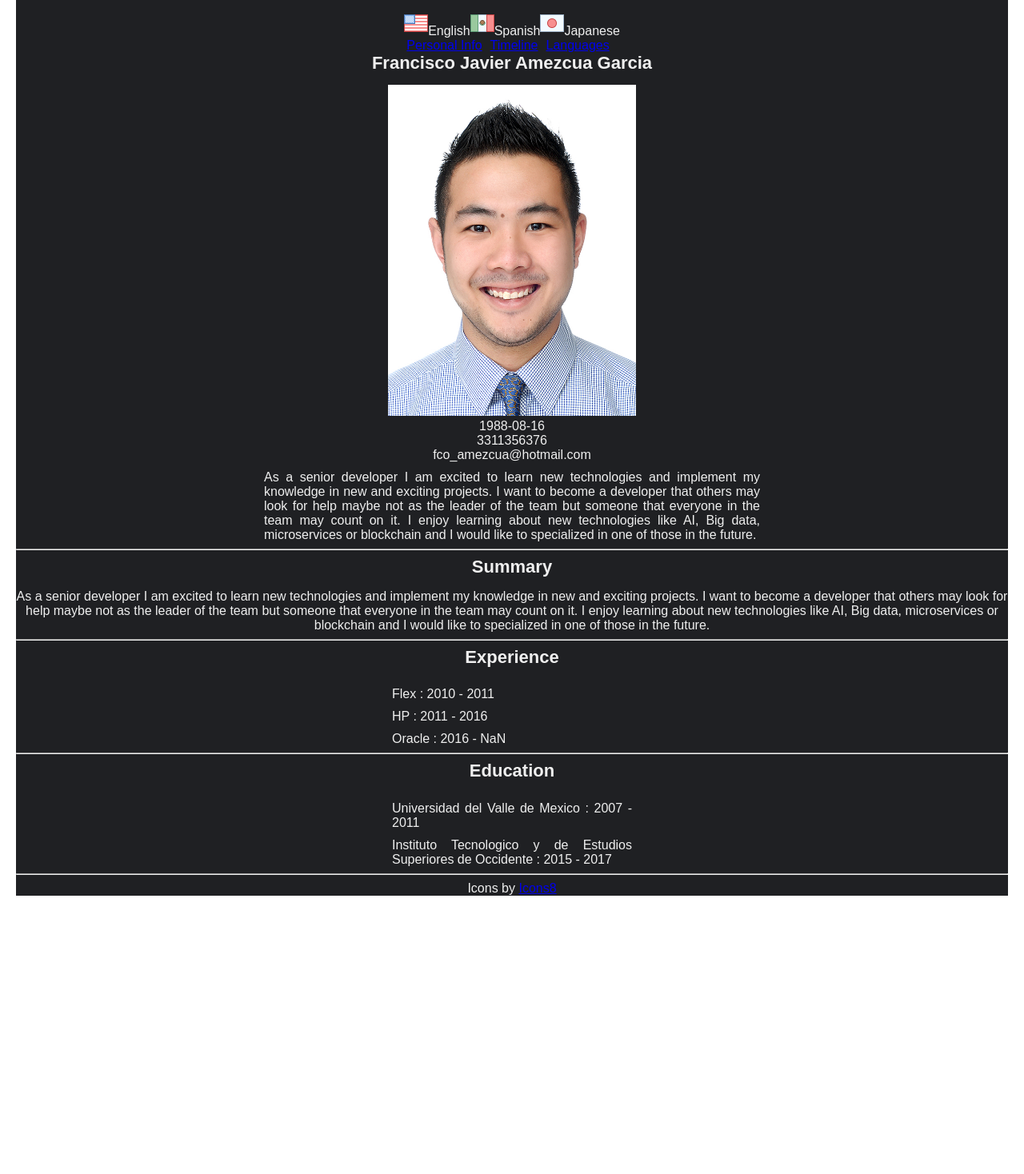
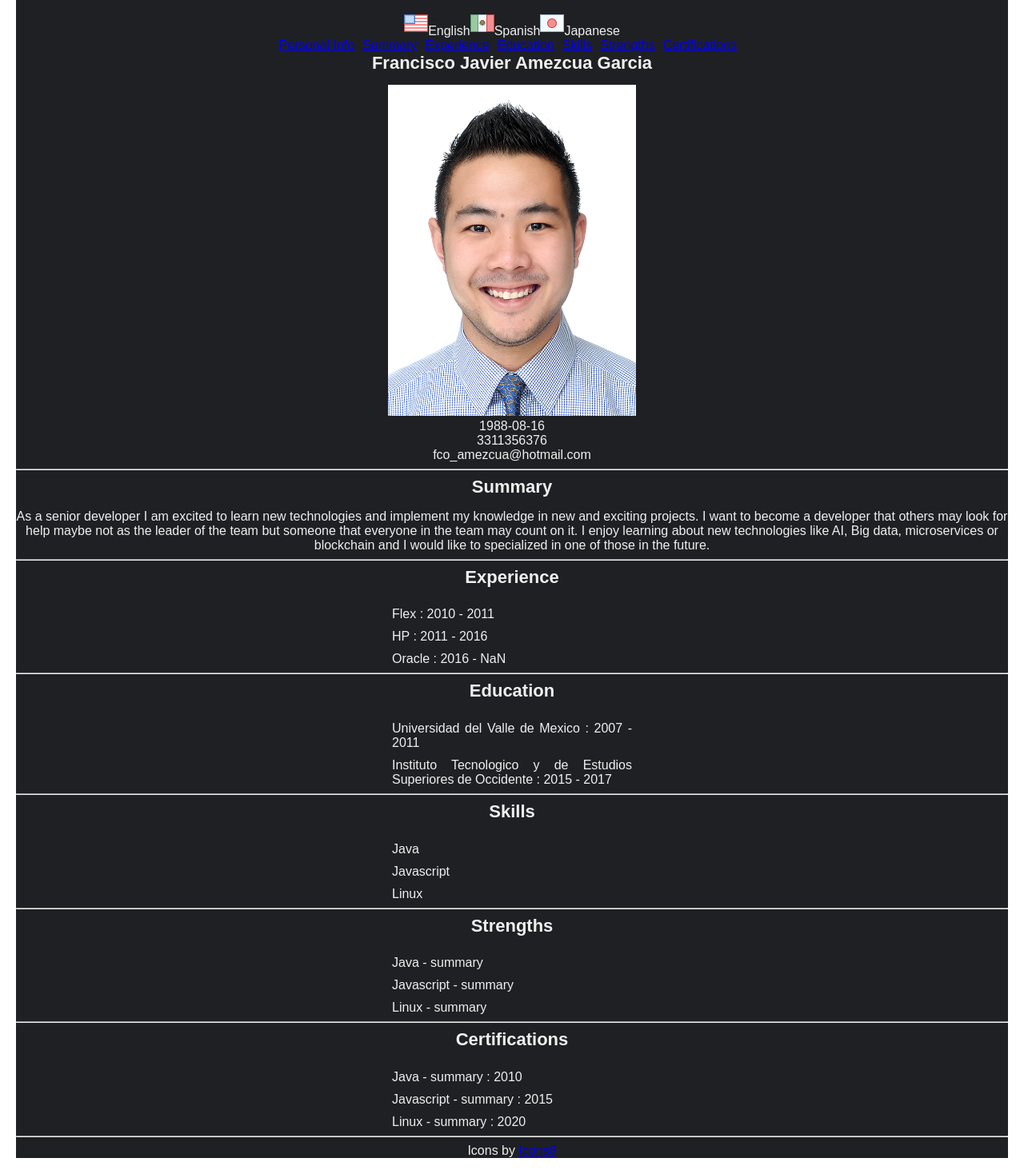
Before and after one commit to pacomaster/personal-page, a React (Create React App) app in the folder src/: page / in a window 1280 px wide. Shown: the part 75-1543 px from the top of the page at 80% size. Before the commit the page ends 1215 px from the top, so only its background shows below. Built offline with nearby package versions, Linux system fonts and the light colour scheme.

Commit message:
Full skeleton

```diff
--- a/src/App.js
+++ b/src/App.js
@@ -4,6 +4,9 @@ import PersonalInfo from './components/PersonalInfo/PersonalInfo'
 import Summary from './components/Summary/Summary'
 import Experience from './components/Experience/Experience'
 import Education from './components/Education/Education'
+import Skills from './components/Skills/Skills'
+import Strengths from './components/Strengths/Strengths'
+import Certifications from './components/Certifications/Certifications'
 import BottomSection from './components/BottomSection/BottomSection'
 import cvData from './data/francisco.js';
 
@@ -12,12 +15,15 @@ export default function Main() {
     const experience = personal.experience;
     const education = personal.education;
     const languages = personal.languages;
+    const skills = personal.skills;
+    const strengths = personal.strengths;
+    const certifications = personal.certifications;
 
     return (
         <div id="main">
             <OptionsMenu languages={languages}/>
             <MenuArea />
-            <PersonalInfo name={personal.name} birthday={personal.birthday} phone={personal.phone} email={personal.email} description={personal.description} />
+            <PersonalInfo name={personal.name} birthday={personal.birthday} phone={personal.phone} email={personal.email}/>
             <hr className="solid"/>
             <Summary summary={personal.description}/>
             <hr className="solid"/>
@@ -25,6 +31,12 @@ export default function Main() {
             <hr className="solid"/>
             <Education education={education}/>
             <hr className="solid"/>
+            <Skills skills={skills}/>
+            <hr className="solid"/>
+            <Strengths strengths={strengths}/>
+            <hr className="solid"/>
+            <Certifications certifications={certifications}/>
+            <hr className="solid"/>
             <BottomSection />
 
         </div>
--- /dev/null
+++ b/src/components/Certifications/Certifications.js
@@ -0,0 +1,12 @@
+export default function Certifications({certifications}){
+    return (
+        <div id="certifications">
+            <h1>Certifications</h1>
+            <ul>
+                {certifications.map(certification => (
+                    <li>{certification.name} - {certification.school} : {certification.year}</li>
+                ))}
+            </ul>
+        </div>
+    );
+}
--- a/src/components/MenuArea/MenuArea.js
+++ b/src/components/MenuArea/MenuArea.js
@@ -3,9 +3,13 @@ import { HashLink } from 'react-router-hash-link';
 export default function MenuArea(){
     return (
         <div className="menu">
-            <span><HashLink to='#PersonalInfo'>Personal Info</HashLink></span>
-            <span><HashLink to='#Timeline'>Timeline</HashLink></span>
-            <span><HashLink to='#Languages'>Languages</HashLink></span>
+            <span><HashLink to='#personal-info'>Personal Info</HashLink></span>
+            <span><HashLink to='#summary'>Summary</HashLink></span>
+            <span><HashLink to='#experience'>Experience</HashLink></span>
+            <span><HashLink to='#education'>Education</HashLink></span>
+            <span><HashLink to='#skills'>Skills</HashLink></span>
+            <span><HashLink to='#strengths'>Strengths</HashLink></span>
+            <span><HashLink to='#certifications'>Certifications</HashLink></span>
         </div>
 
     );
--- a/src/components/PersonalInfo/PersonalInfo.js
+++ b/src/components/PersonalInfo/PersonalInfo.js
@@ -2,7 +2,7 @@ import passportPhoto from './img/passport.jpg';
 
 export default function PersonalInfo ({name, birthday, phone, email, description}) {
     return (
-        <div id="PersonalInfo" className="personal-info">
+        <div id="personal-info">
             <h1>{name}</h1>
             <div><img id='photo' src={passportPhoto} /></div>
             <div>
@@ -10,7 +10,6 @@ export default function PersonalInfo ({name, birthday, phone, email, description
                 <div>{phone}</div>
                 <div>{email}</div>
             </div>
-            <div className="description">{description}</div>
         </div>
         );
 }
--- /dev/null
+++ b/src/components/Skills/Skills.js
@@ -0,0 +1,12 @@
+export default function Skills({skills}){
+    return (
+        <div id="skills">
+            <h1>Skills</h1>
+            <ul>
+                {skills.map(skill => (
+                    <li>{skill.name}</li>
+                ))}
+            </ul>
+        </div>
+    );
+}
--- /dev/null
+++ b/src/components/Strengths/Strengths.js
@@ -0,0 +1,12 @@
+export default function Strengths({strengths}){
+    return (
+        <div id="strengths">
+            <h1>Strengths</h1>
+            <ul>
+                {strengths.map(strength => (
+                    <li>{strength.title} - {strength.summary}</li>
+                ))}
+            </ul>
+        </div>
+    );
+}
--- a/src/data/francisco.js
+++ b/src/data/francisco.js
@@ -66,6 +66,21 @@ const cvData = [
                 "endDate": "2017-01-02T00:00:00.000Z",
             },
     ],
+    "skills" : [
+        {"id": 1, "name": "Java"},
+        {"id": 2, "name": "Javascript"},
+        {"id": 3, "name": "Linux"}
+    ],
+    "strengths" : [
+        {"id": 1, "title": "Java", "summary": "summary"},
+        {"id": 2, "title": "Javascript", "summary": "summary"},
+        {"id": 3, "title": "Linux", "summary": "summary"}
+    ],
+    "certifications" : [
+        {"id": 1, "name": "Java", "school": "summary", "year": 2010},
+        {"id": 2, "name": "Javascript", "school": "summary", "year": 2015},
+        {"id": 3, "name": "Linux", "school": "summary", "year": 2020}
+    ],
     "languages" : [
         {"code":"en","lang":"english"},
         {"code":"es","lang":"spanish"},
```
